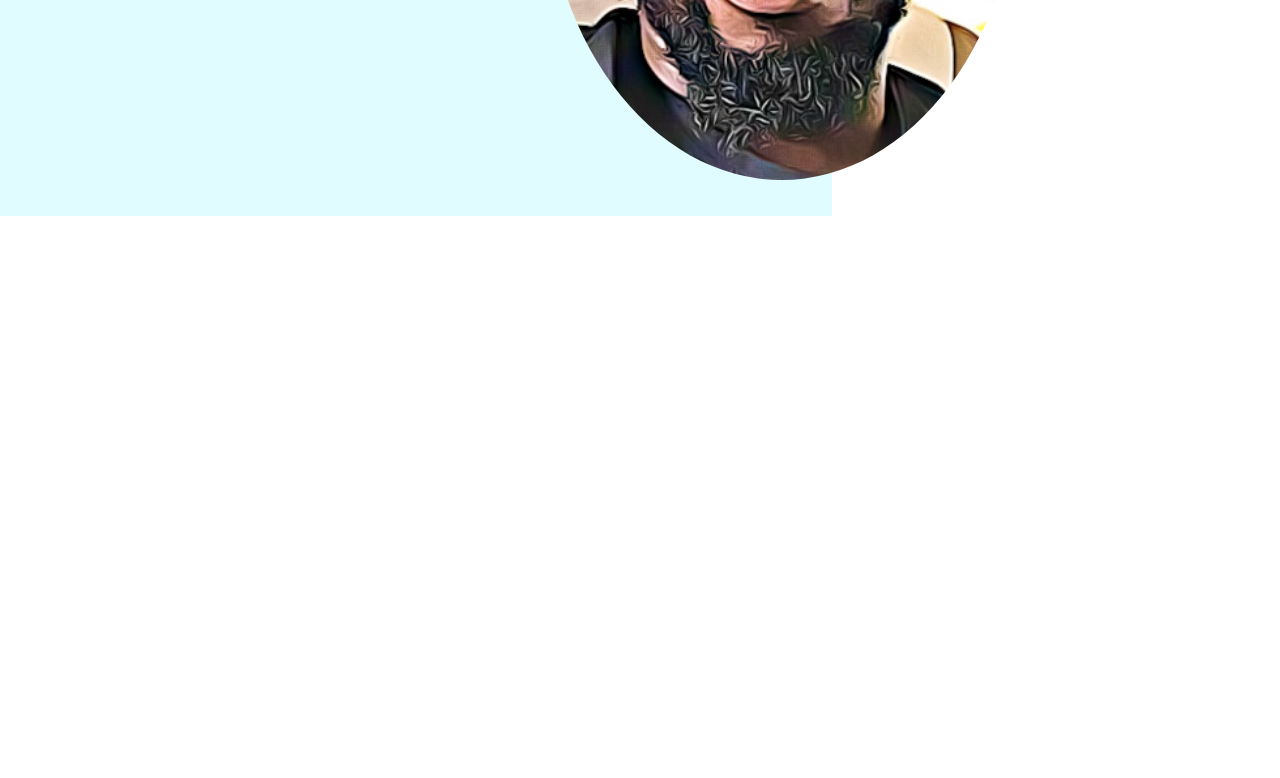
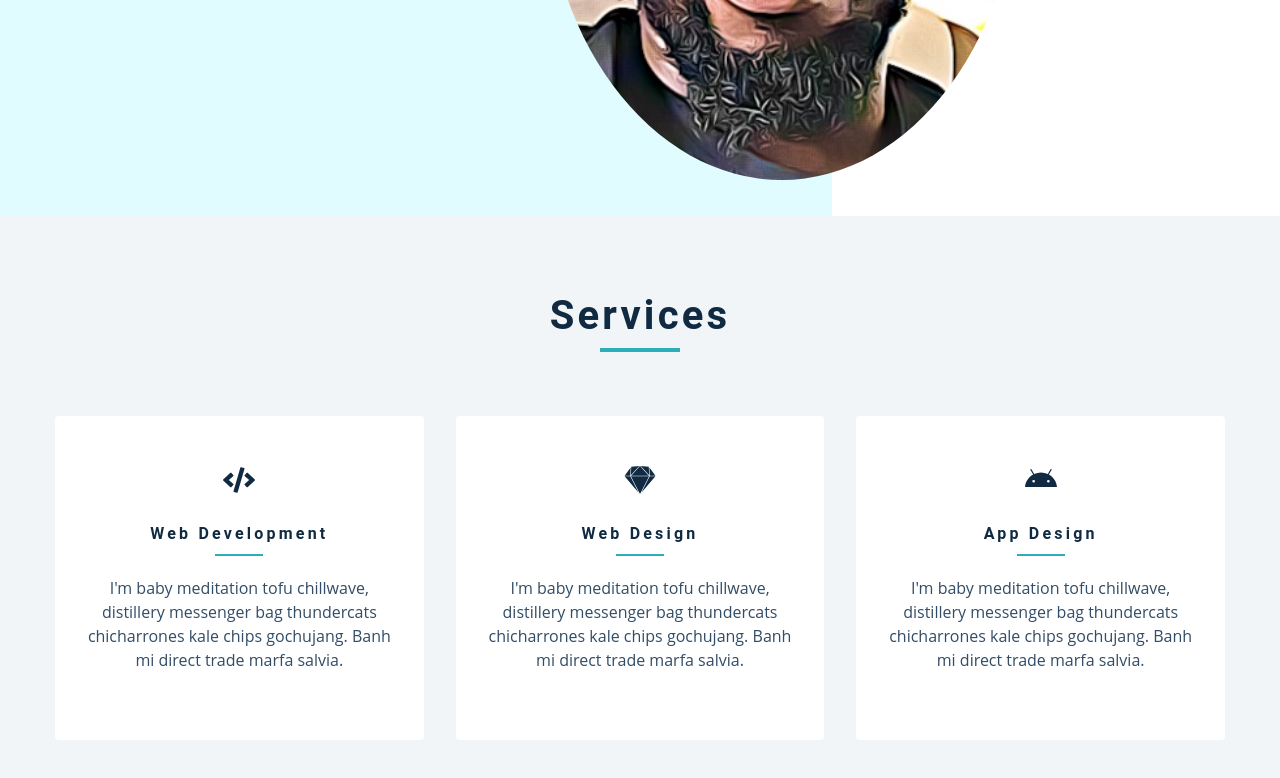
Before and after one commit to Jay055/Portfolio_Website, a Gatsby site: page / in a window 1280 px wide. Shown: the part 584-1362 px from the top of the page. Before the commit the page ends 800 px from the top, so only its background shows below. Built offline with nearby package versions, Linux system fonts and the light colour scheme; Gatsby itself is replaced by a stand-in of ours.

Commit message:
Added Services

```diff
--- a/src/components/Hero.js
+++ b/src/components/Hero.js
@@ -21,8 +21,9 @@
     `
 
 
-    // Get Static Image
+
 const Hero = () => {
+  // Get Static Image
   const data = useStaticQuery(query);
   // console.log(data)
       // Destructure Image from query
--- a/src/components/Services.js
+++ b/src/components/Services.js
@@ -1,8 +1,33 @@
 import React from "react"
 import Title from "./Title"
 import services from "../constants/services"
+
+
+
 const Services = () => {
-  return <h2>services component</h2>
+  return (
+    <section className="section bg-grey">
+      <Title title="services" />
+
+      <div className="section-center services-center">
+          {/* Map through services object  */}
+        {services.map((service)=>{
+          const {id, icon, title, text} = service
+          return <article key={id} className="service">
+            {icon}
+          <h4>{title}</h4>
+          <div className="underline"></div>
+          <p>{text}</p>
+
+          </article>
+        })}
+      </div>
+
+
+
+
+    </section>
+  )
 }
 
 export default Services
--- a/src/components/Title.js
+++ b/src/components/Title.js
@@ -1,7 +1,21 @@
 import React from "react"
 
-const Title = () => {
-  return <h2>title component</h2>
+
+
+
+const Title = ({title}) => {
+  return (
+  <div className="section-title">
+    <h2>{title || 'default title'}</h2>
+    <div className="underline">
+
+
+    </div>
+
+
+  </div>
+  )
+
 }
 
 export default Title
--- a/src/pages/index.js
+++ b/src/pages/index.js
@@ -14,6 +14,7 @@
   return (
   <Layout>
     <Hero />
+    <Services />
   </Layout>
 
   )
```
